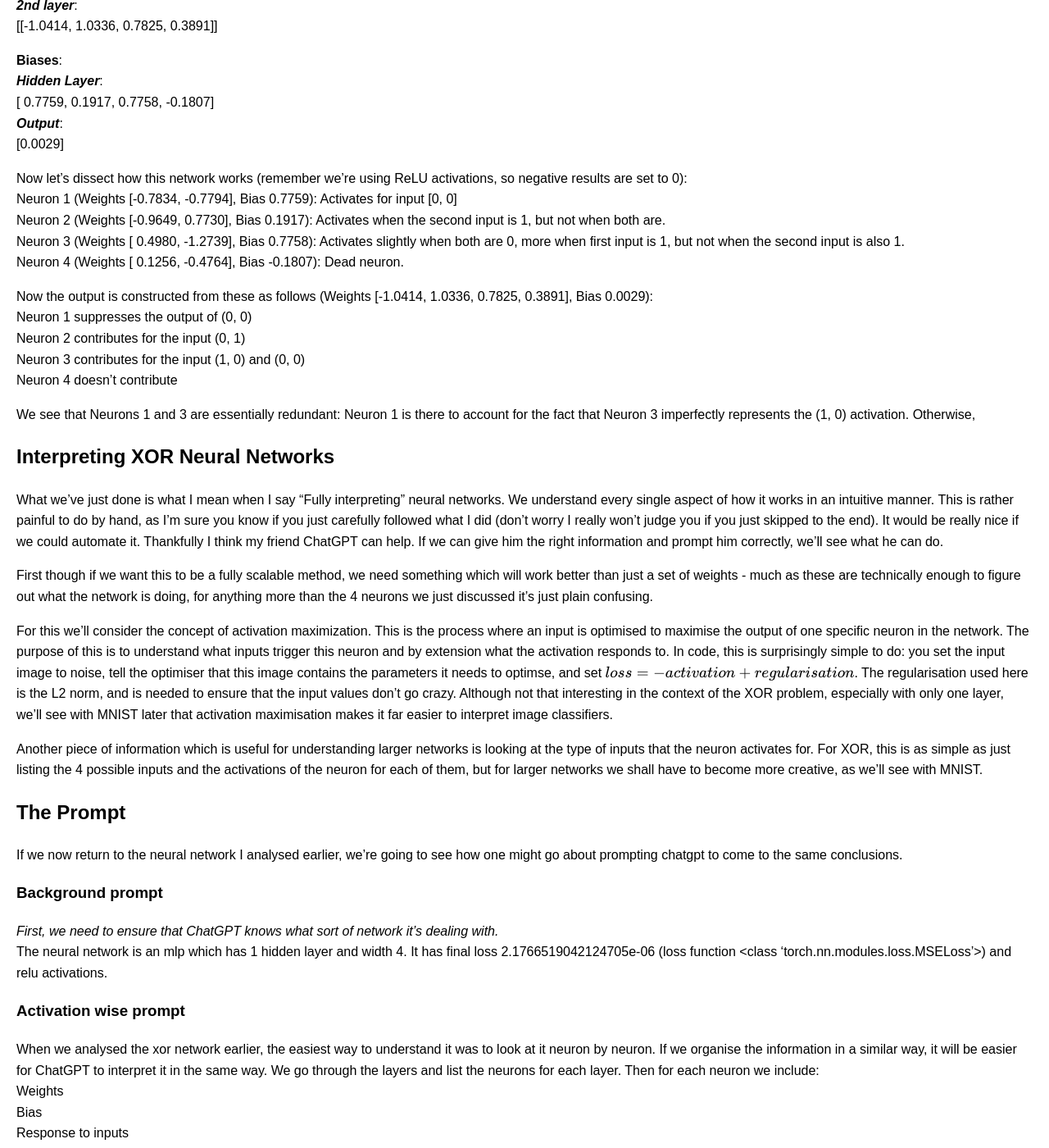
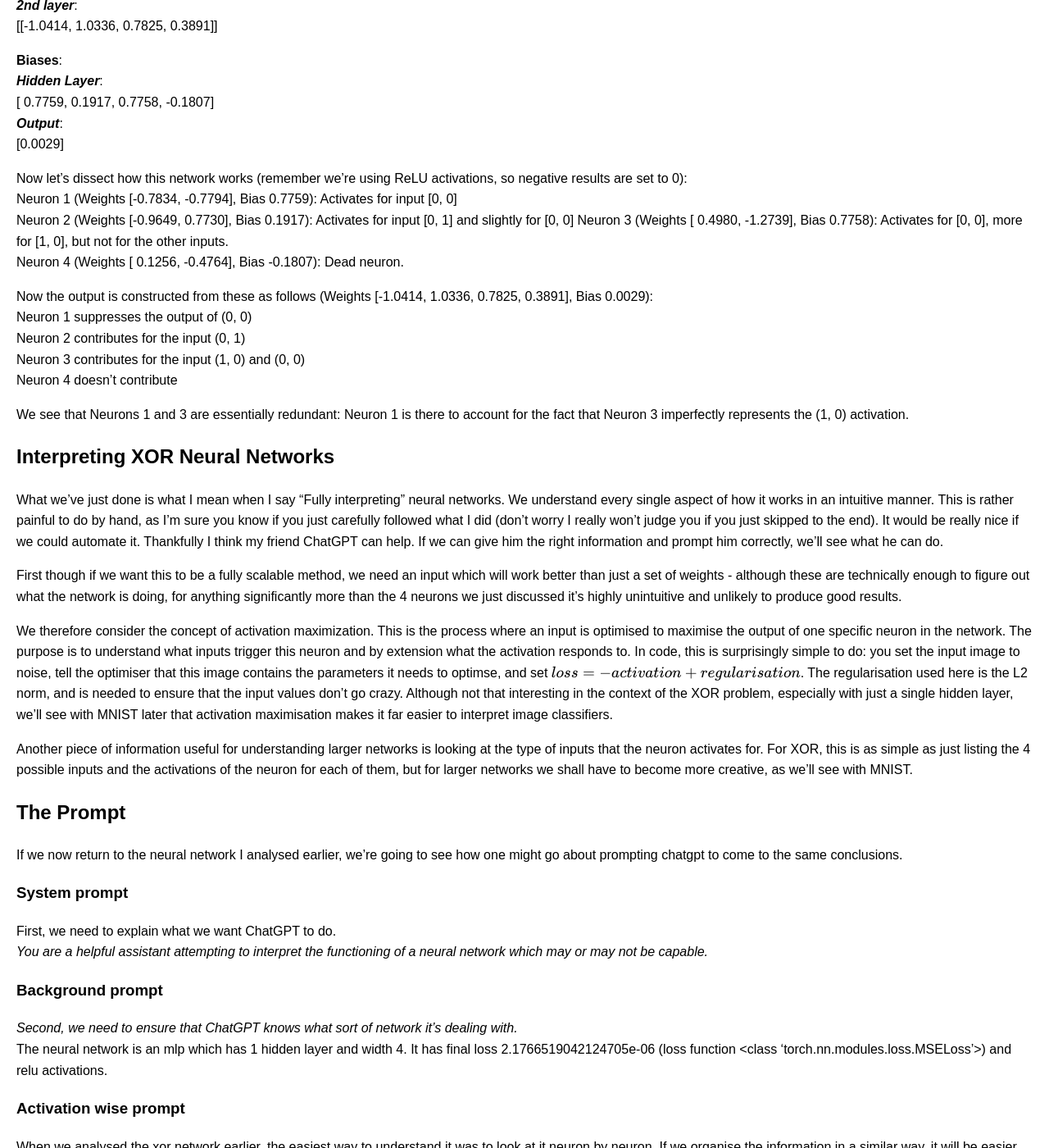
Before and after one commit to Arkleseisure/Arkleseisure.github.io, a Jekyll site: the page built from pages/xor.md, in a window 1280 px wide and 1400 px high, scrolled down 1008 px. Shown: the whole window at 82% size. Built offline with Jekyll 4.4.1, drawn with Linux system fonts in a browser that asks for light colours; some of the changed text lies outside the part shown.

Commit message:
Update xor.md

```diff
--- a/pages/xor.md
+++ b/pages/xor.md
@@ -14,13 +14,13 @@
 1 xor 0 = 1
 1 xor 1 = 0
 
-Although it seems obvious in today's neural network based society that they can solve this problem, in 1969 Minsky and Papert proved that a single layered neural network could not solve it. This was taken by the community as a reflection of neural networks as a whole and so the first "ai winter" ensued.
+Although it seems obvious in today's neural network based society that one should be able to model this function with a neural network, in 1969 Minsky and Papert proved that this could not be done with a single layered neural network. This was taken by the community as a reflection of neural networks as a whole and so the first "ai winter" ensued.
 
-Naturally this is no longer the case, and the point of this project is to interpret the full functionality of these xor networks end-to-end.
-Once we understand how to do that, we'll move onto understanding how to get this working on the famous MNIST dataset.
+We now know that with more than one layer the function is easily modelled, and the point of this project is to interpret the full functionality of these xor networks end-to-end.
+Once we understand how to do that, we'll move onto understanding how to interpret the famous MNIST dataset.
 
 ## An XOR Neural Network
-To start, we look at a simple xor neural network: 1 hidden layer of 4 neurons, with a ReLU activation function. This is sufficient to solve the xor problem (there's 1 hidden layer rather than 1 set of weights linking input and output, which is what Minsky and Papert looked at). This network has 12 weights (4 linking the 1st input to the hidden layer, 4 linking the second input to the hidden layer and 4 linking the hidden layer to the output). It also has 5 biases (4 for the hidden layer and 1 for the output).
+To start, we look at a simple xor neural network: 1 hidden layer of 4 neurons, with a ReLU activation function. This is sufficient to solve the xor problem (there's 1 hidden layer rather than 1 set of weights linking input and output, which is what Minsky and Papert looked at). This network has 12 weights (4 linking the 1st input to the hidden layer, 4 linking the 2nd input to the hidden layer and 4 linking the hidden layer to the output). It also has 5 biases (4 for the hidden layer and 1 for the output).
 
 An example I trained earlier has the following parameters:
 **Weights**:
@@ -40,8 +40,8 @@
 
  Now let's dissect how this network works (remember we're using ReLU activations, so negative results are set to 0):
  Neuron 1 (Weights [-0.7834, -0.7794], Bias 0.7759):  Activates for input [0, 0]
- Neuron 2 (Weights [-0.9649,  0.7730], Bias 0.1917):  Activates when the second input is 1, but not when both are.
- Neuron 3 (Weights [ 0.4980, -1.2739], Bias 0.7758):  Activates slightly when both are 0, more when first input is 1, but not when the second input is also 1.
+ Neuron 2 (Weights [-0.9649,  0.7730], Bias 0.1917):  Activates for input [0, 1] and slightly for [0, 0]
+ Neuron 3 (Weights [ 0.4980, -1.2739], Bias 0.7758):  Activates for [0, 0], more for [1, 0], but not for the other inputs.
  Neuron 4 (Weights [ 0.1256, -0.4764], Bias -0.1807): Dead neuron.
 
  Now the output is constructed from these as follows (Weights [-1.0414,  1.0336,  0.7825,  0.3891], Bias 0.0029):
@@ -50,22 +50,26 @@
  Neuron 3 contributes for the input (1, 0) and (0, 0)
  Neuron 4 doesn't contribute
 
-We see that Neurons 1 and 3 are essentially redundant: Neuron 1 is there to account for the fact that Neuron 3 imperfectly represents the (1, 0) activation. Otherwise,
+We see that Neurons 1 and 3 are essentially redundant: Neuron 1 is there to account for the fact that Neuron 3 imperfectly represents the (1, 0) activation.
 
 ## Interpreting XOR Neural Networks
 What we've just done is what I mean when I say "Fully interpreting" neural networks. We understand every single aspect of how it works in an intuitive manner. This is rather painful to do by hand, as I'm sure you know if you just carefully followed what I did (don't worry I really won't judge you if you just skipped to the end). It would be really nice if we could automate it. Thankfully I think my friend ChatGPT can help. If we can give him the right information and prompt him correctly, we'll see what he can do.
 
-First though if we want this to be a fully scalable method, we need something which will work better than just a set of weights - much as these are technically enough to figure out what the network is doing, for anything more than the 4 neurons we just discussed it's just plain confusing.
+First though if we want this to be a fully scalable method, we need an input which will work better than just a set of weights - although these are technically enough to figure out what the network is doing, for anything significantly more than the 4 neurons we just discussed it's highly unintuitive and unlikely to produce good results.
 
-For this we'll consider the concept of activation maximization. This is the process where an input is optimised to maximise the output of one specific neuron in the network. The purpose of this is to understand what inputs trigger this neuron and by extension what the activation responds to. In code, this is surprisingly simple to do: you set the input image to noise, tell the optimiser that this image contains the parameters it needs to optimse, and set $loss = -activation + regularisation$. The regularisation used here is the L2 norm, and is needed to ensure that the input values don't go crazy. Although not that interesting in the context of the XOR problem, especially with only one layer, we'll see with MNIST later that activation maximisation makes it far easier to interpret image classifiers.
+We therefore consider the concept of activation maximization. This is the process where an input is optimised to maximise the output of one specific neuron in the network. The purpose is to understand what inputs trigger this neuron and by extension what the activation responds to. In code, this is surprisingly simple to do: you set the input image to noise, tell the optimiser that this image contains the parameters it needs to optimse, and set $loss = -activation + regularisation$. The regularisation used here is the L2 norm, and is needed to ensure that the input values don't go crazy. Although not that interesting in the context of the XOR problem, especially with just a single hidden layer, we'll see with MNIST later that activation maximisation makes it far easier to interpret image classifiers.
 
-Another piece of information which is useful for understanding larger networks is looking at the type of inputs that the neuron activates for. For XOR, this is as simple as just listing the 4 possible inputs and the activations of the neuron for each of them, but for larger networks we shall have to become more creative, as we'll see with MNIST.
+Another piece of information useful for understanding larger networks is looking at the type of inputs that the neuron activates for. For XOR, this is as simple as just listing the 4 possible inputs and the activations of the neuron for each of them, but for larger networks we shall have to become more creative, as we'll see with MNIST.
 
 ## The Prompt
 If we now return to the neural network I analysed earlier, we're going to see how one might go about prompting chatgpt to come to the same conclusions.
 
+### System prompt
+First, we need to explain what we want ChatGPT to do.
+*You are a helpful assistant attempting to interpret the functioning of a neural network which may or may not be capable.*
+
 ### Background prompt
-*First, we need to ensure that ChatGPT knows what sort of network it's dealing with.*
+*Second, we need to ensure that ChatGPT knows what sort of network it's dealing with.*
 The neural network is an mlp which has 1 hidden layer and width 4. It has final loss 2.1766519042124705e-06 (loss function <class 'torch.nn.modules.loss.MSELoss'>) and relu activations.
 
 ### Activation wise prompt
```
